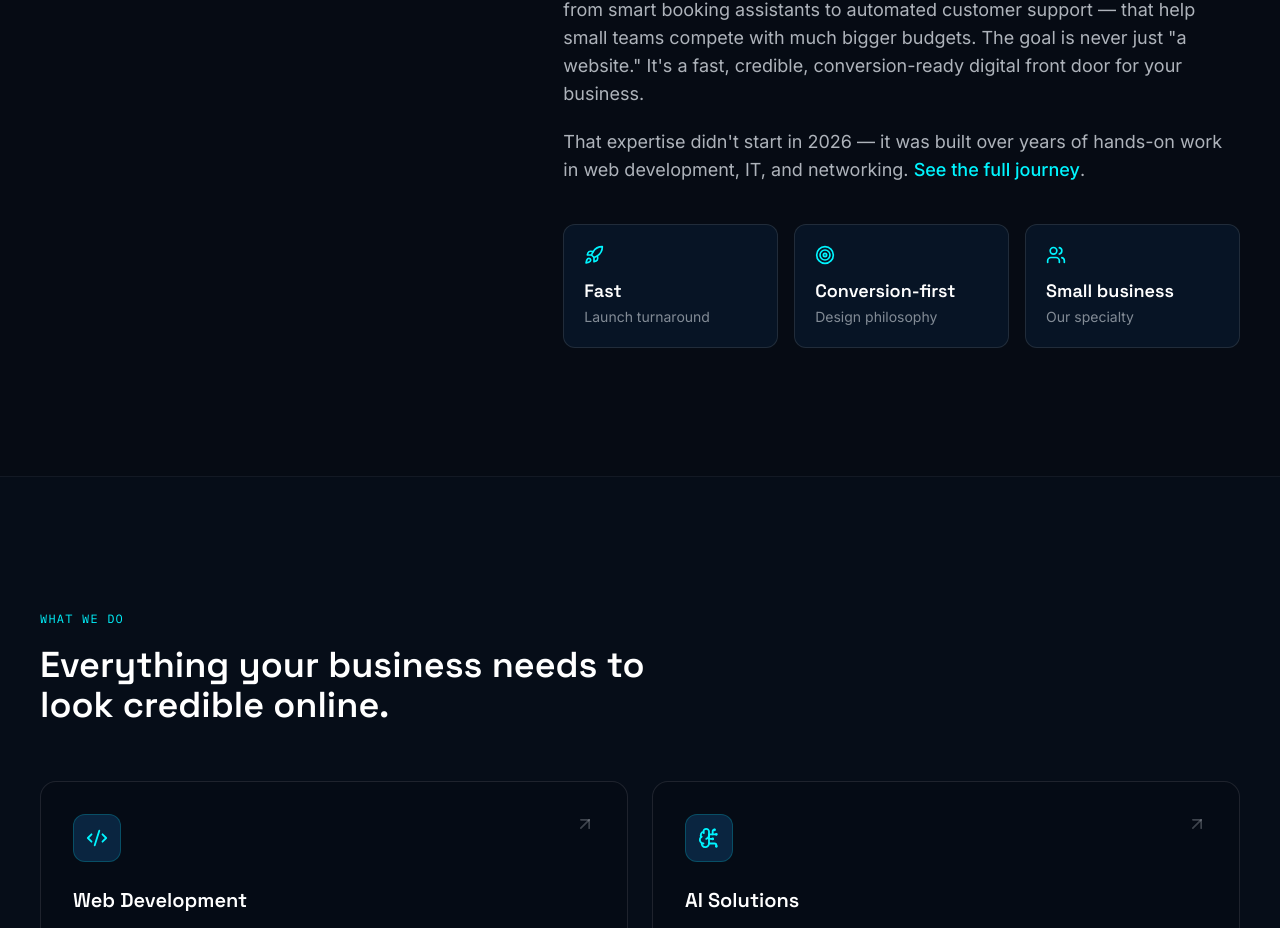
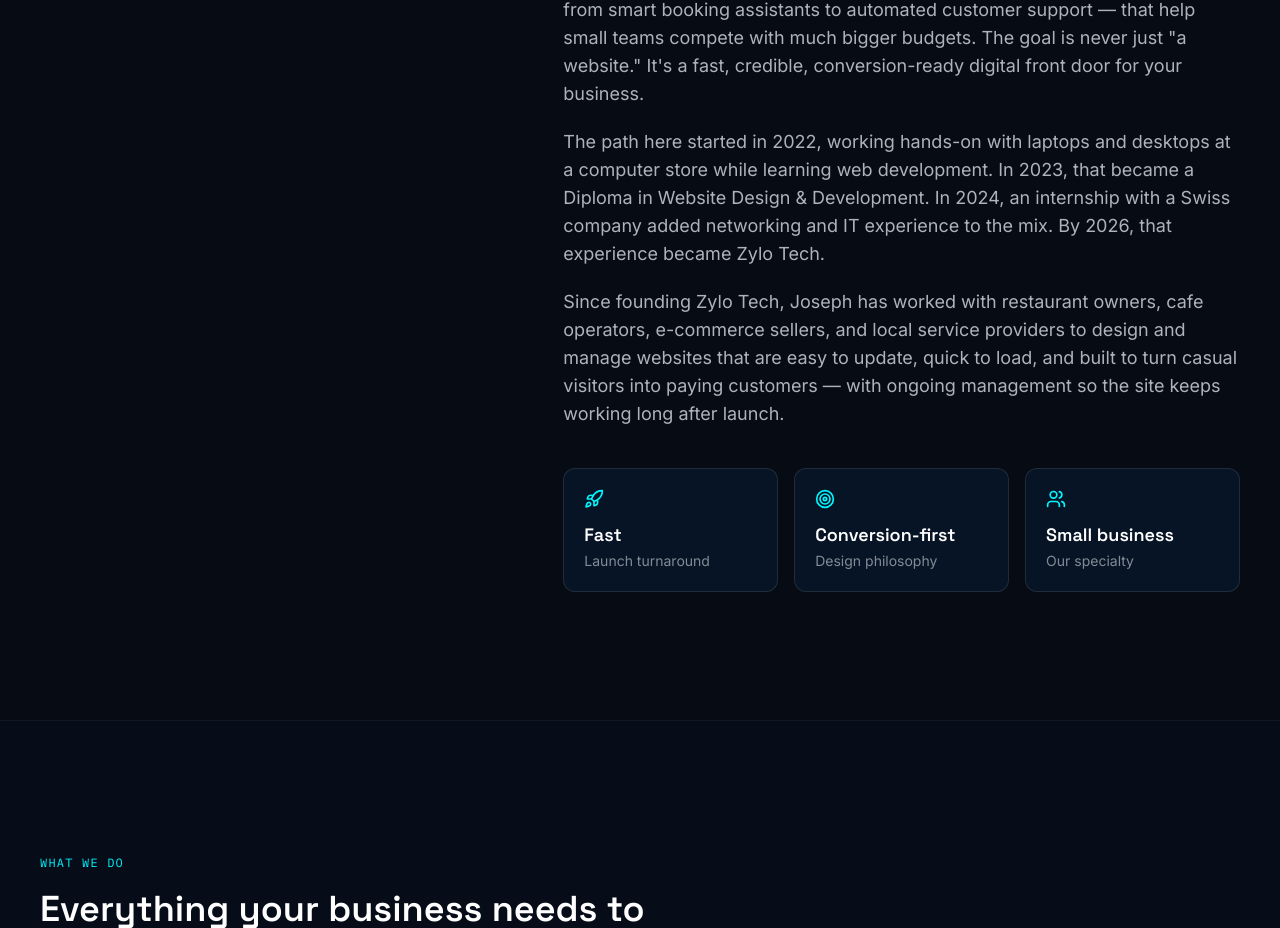
Before and after one commit to zylotech-tech/Zylotech---portfolio, a React (Vite) app: page / in a window 1280 px wide. Shown: the part 1215-2143 px from the top of the page. Built offline with nearby package versions, Linux system fonts and the light colour scheme; the HTML template or start-up script is replaced by a standard one.

Commit message:
Update About.jsx

```diff
--- a/src/components/About.jsx
+++ b/src/components/About.jsx
@@ -45,21 +45,18 @@
             with much bigger budgets. The goal is never just "a website." It's a fast, credible,
             conversion-ready digital front door for your business.
           </p>
-        <p>
-  That expertise didn't start in 2026 — it was built over years of hands-on work in
-  web development, IT, and networking.{' '}
-  <a
-    href="#credentials"
-    onClick={(e) => {
-      e.preventDefault()
-      document.querySelector('#credentials')?.scrollIntoView({ behavior: 'smooth' })
-    }}
-    className="text-cyan font-medium hover:underline"
-  >
-    See the full journey
-  </a>
-  .
-</p>
+          <p>
+            The path here started in 2022, working hands-on with laptops and desktops at a
+            computer store while learning web development. In 2023, that became a Diploma in
+            Website Design &amp; Development. In 2024, an internship with a Swiss company added
+            networking and IT experience to the mix. By 2026, that experience became Zylo Tech.
+          </p>
+          <p>
+            Since founding Zylo Tech, Joseph has worked with restaurant owners, cafe operators,
+            e-commerce sellers, and local service providers to design and manage websites that
+            are easy to update, quick to load, and built to turn casual visitors into paying
+            customers — with ongoing management so the site keeps working long after launch.
+          </p>
 
           <div className="!mt-10 grid grid-cols-1 sm:grid-cols-3 gap-4">
             {STATS.map(({ icon: Icon, value, label }) => (
```
